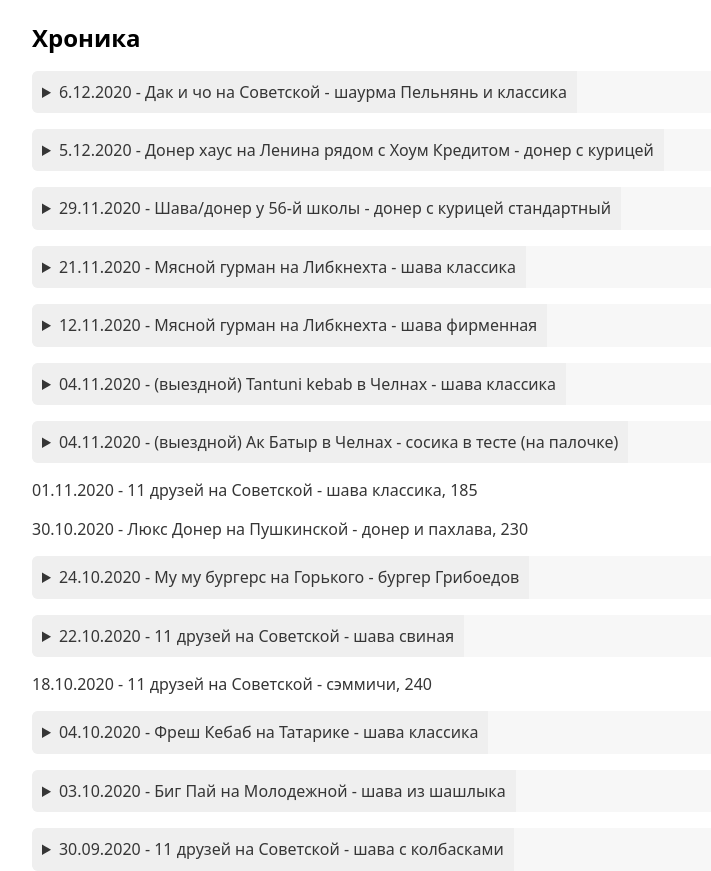
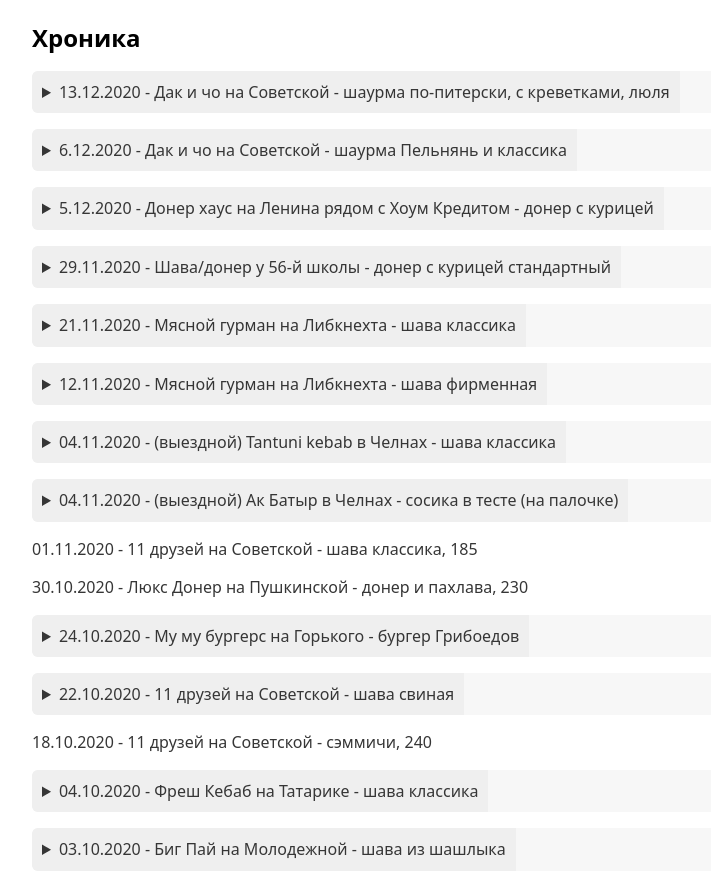
Before and after one commit to alexrupasov/alexrupasov.ru, a plain HTML site: page lab/streetfoodizhevsk/index.html in a window 1280 px wide. Shown: the part 1329-2200 px from the top of the page, without its empty margins (208-919 px from the left). Drawn offline with nearby package versions, Linux system fonts and the light colour scheme.

Commit message:
content: add review

```diff
--- a/lab/streetfoodizhevsk/index.html
+++ b/lab/streetfoodizhevsk/index.html
@@ -90,6 +90,10 @@
     <p></p>
 
     <h2 id="chronicle">Хроника</h2>
+    <details>
+      <summary>13.12.2020 - Дак и чо на Советской - шаурма по-питерски, с креветками, люля</summary>
+      <p>159, 239, 199 соответственно. Это второй заход, потому что первый оставил много вопросов. Поехали. По-питерски: тонкий лаваш, курица, огурцы, помидоры, сметанный соус - гармоничный сбалансированный вкус, просто и хорошо - норма. С креветками: тонкий лаваш, креветки, капуста, помидоры, сметанно-чесночный соус - ну, нет, ребята, так не пойдет, нельзя просто поменять курицу на креветки и думать, что прокатит, соус и все остальное должны раскрывать вкус мяса, здесь же креветки становятся бесвкусными; минус. Люля: кебаб, капуста, морковь, помидоры, красный лук, томатный соус - и тут совсем всё плохо: никакое мясо, дешманский соус - напоминает какие-то самые дешевые пельмени с кетчупом и овощным салатом в привокзальной забегаловке, жуть, послевкусие хочется смыть и забыть. Больше экспериментировать здесь не хочется, подведем итог. Первое, здесь можно брать шавуху по-питерски, но надо помнить, за 159 её мало - можно остаться полуголодным. Второе, здесь можно один раз попробовать Пельнянь - для расширения кругозора. Об остальном и думать не стоит.</p>
+    </details>
     <details>
       <summary>6.12.2020 - Дак и чо на Советской - шаурма Пельнянь и классика</summary>
       <p>Шаурма Пельнянь (фирменная), 149; шаурма классическая, 159. Пельнянь - это тонкий лаваш, маринованные огурцы, помидоры, томатный и сметанно-чесночный соусы - и вареные пельмени. ПЕЛЬМЕНИ. Дальше еще интереснее. С одной стороны, отличная набивка и классное сочетание огурчиков, помидора и соусов - вкусно! С другой - дешевые пельмени: когда попадаешь на них, кажется, что ты провалился в пространство без вкуса: бумажное тесто, бумажное мясо - зачем они здесь? Это так странно, что сходу решения о точке нет. Хочется попробовать что-нибудь еще, например, классику - а чего ждать? Берем сразу классику. В ней тонкий лаваш, курица, пекинская капуста, огурец, сметанно-чесночный и томатный соусы. Лаваш хорош, нарезка мелкая, набивка аккуратна, но соус и общее впечатление - беда, сплошная сухомятка (а ведь только что Пельнянь сочился!) - очень скучно, такую не посоветуешь. Итого: странная шава с пельменями, никакая классика. Нужен как минимум еще один тест: вдруг в меню найдется что-то дельное. Пока это даже не норма.</p>
```
